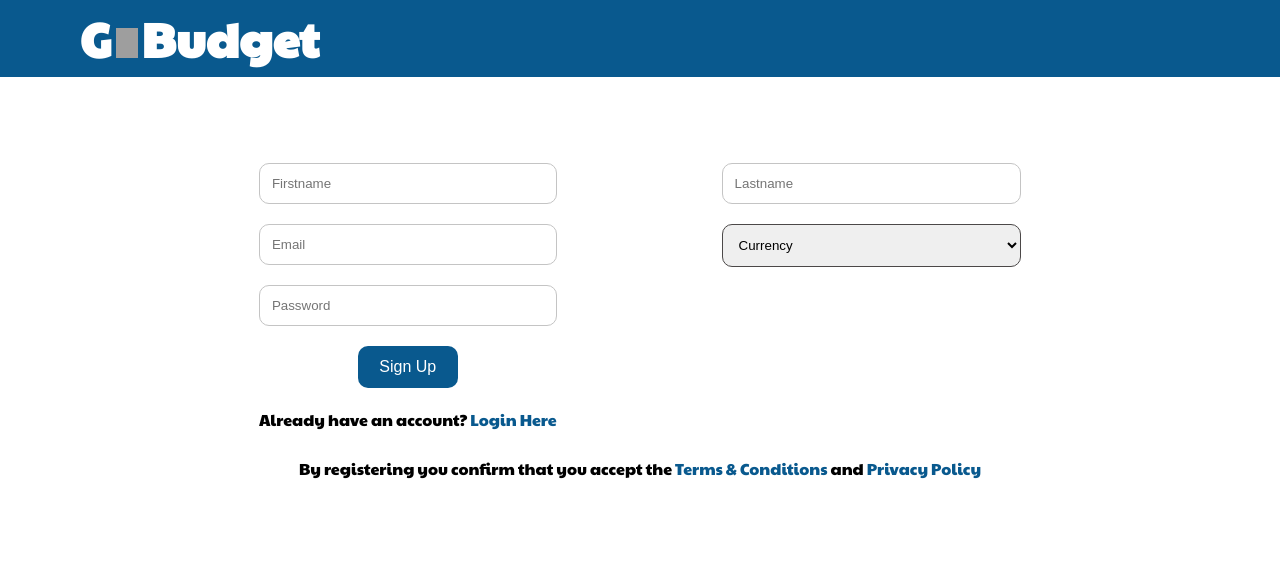
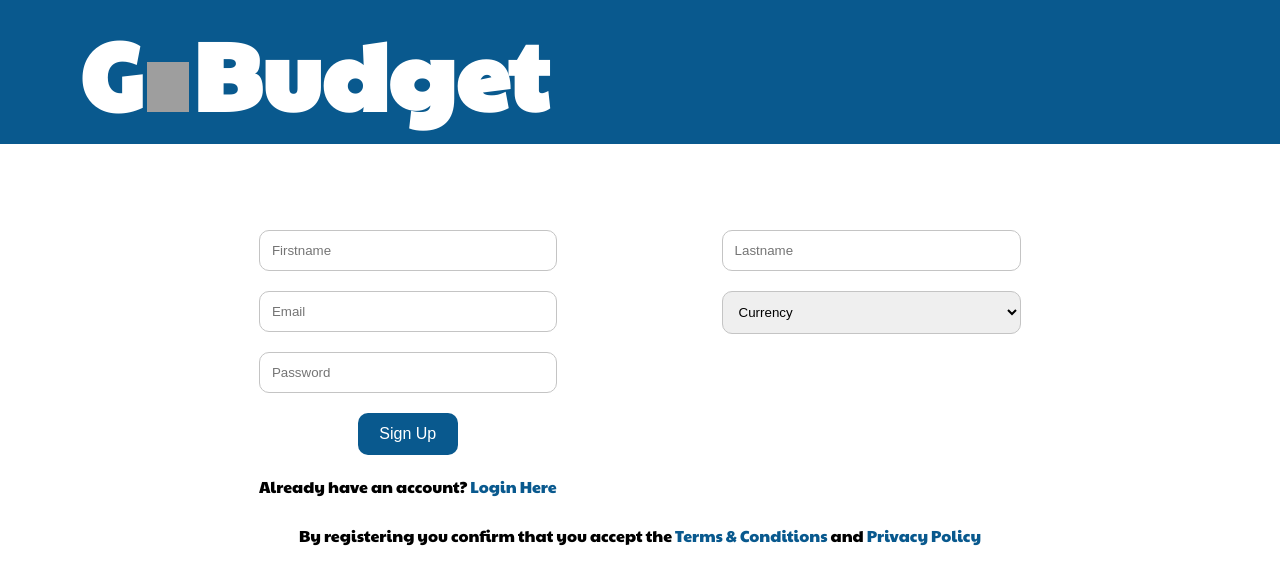
Before and after one commit to hngi/-Team-Britomartis-Budget-App, a PHP site: page /register.html in a window 1280 px wide. Shown: the top 574 px of the page. Run offline with PHP 8.4, Linux system fonts and the light colour scheme; grey boxes are pictures that could not be loaded.

Commit message:
some adjustments in logo and select tag styles

```diff
--- a/css/register.css
+++ b/css/register.css
@@ -23,16 +23,21 @@ a{
 
 img {
   display:inline-block;
-  width:30px;
-  height:30px;
+  width:50px;
+  height:50px;
   padding: 0 0.25rem;
 }
 
 #main_logo .heading_logo {
-  font-size: 3rem;
+  font-size: 6rem;
   color: #fff;
   background:#09598E;
   padding: 0.3rem 5rem;
+}
+
+#amount,
+.form_wrap .form_group{
+  border:0.5px solid #C4C4C4;
 }
 
 #amount {
@@ -41,7 +46,6 @@ img {
   width: 100%;
   padding: 12px;
   border-radius:10px;
-  border:0.5px solid #4b4848;
 }
 
 #amount:focus,
@@ -53,14 +57,15 @@ img {
   padding:10px 20px;
 }
 
+
 .form_wrap .form_group {
   display: block;
   margin-top: 20px;
   width: 100%;
   padding: 12px;
   border-radius:10px;
-  border:0.5px solid #C4C4C4;
 }
+
 
 .form_wrap .form_group:focus {
   outline:none;
```
